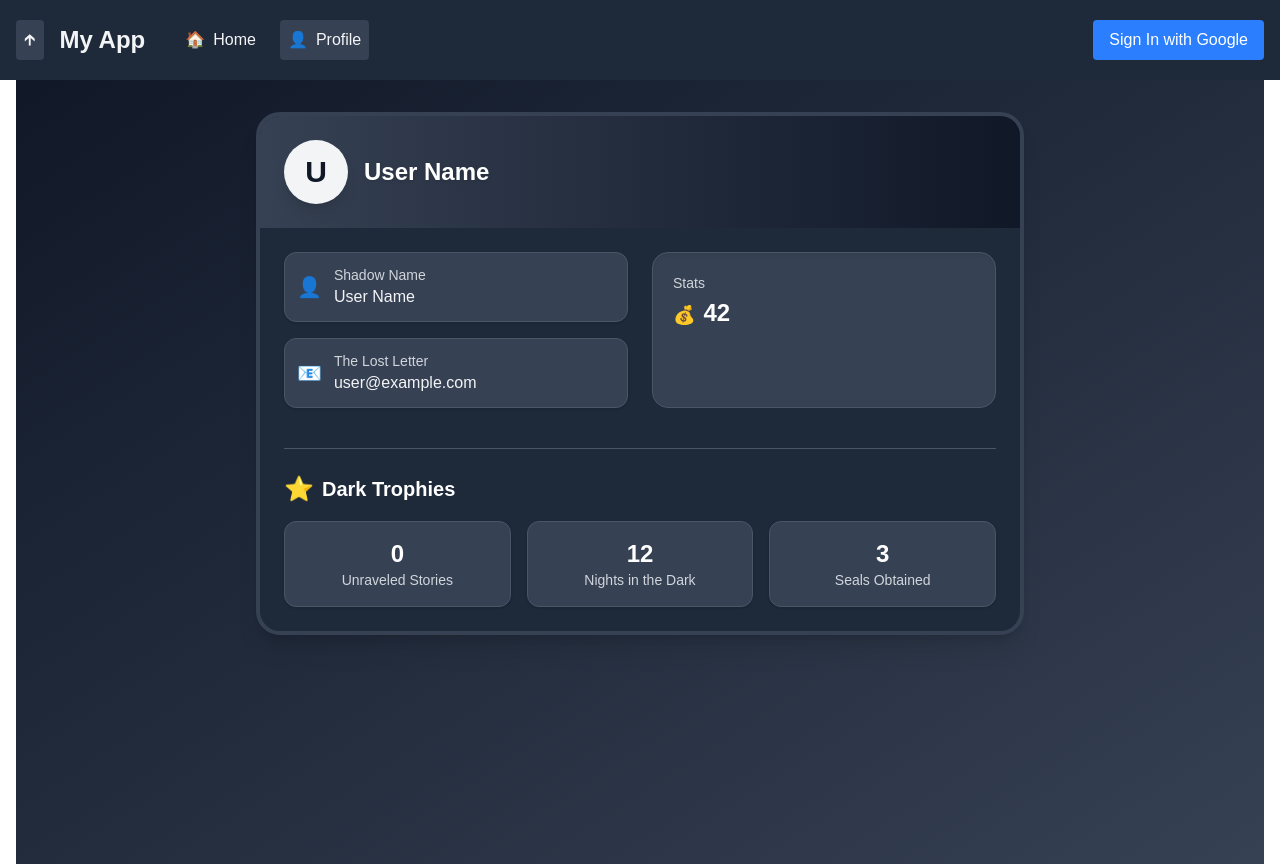
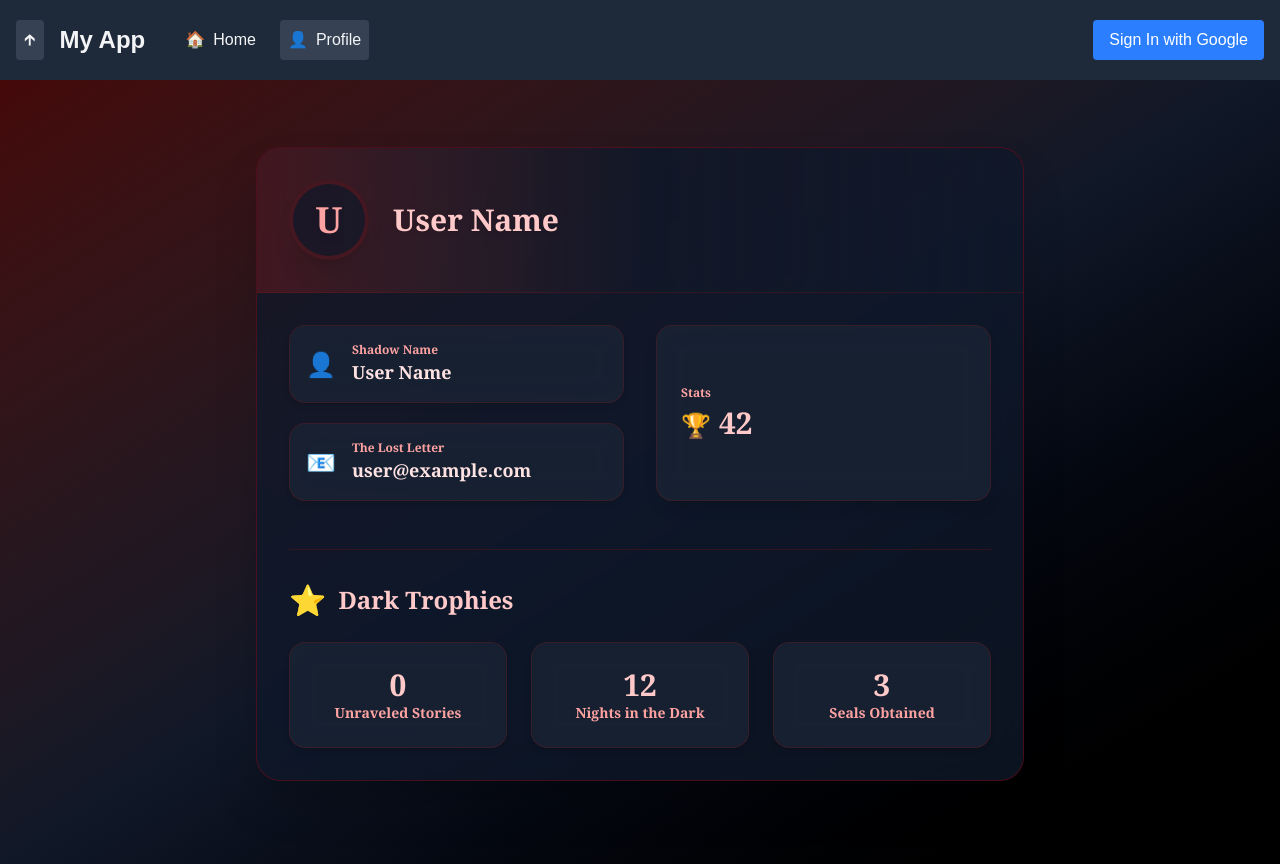
Before and after one commit to EdiFarcas/Hackathon-Fii-Practic-2025, a Next.js app: page /profile in a window 1280 px wide. Built offline with nearby package versions, Linux system fonts and the light colour scheme; no server answers.

Commit message:
Update homepage cu modale

```diff
--- a/src/app/globals.css
+++ b/src/app/globals.css
@@ -25,6 +25,11 @@ body {
   font-family: Arial, Helvetica, sans-serif;
 }
 
+html, body {
+  margin: 0;
+  padding: 0;
+  overflow-x: hidden;
+}
 
 :root {
   --nav-width: 16rem; /* valoare implicită pentru navbar extins */
--- a/src/app/layout.tsx
+++ b/src/app/layout.tsx
@@ -15,7 +15,7 @@ export default function RootLayout({
           <Navbar />
 
           {/* Padding to push content below navbar */}
-          <main className="pt-16 px-4">
+          <main className="pt-16">
             {children}
           </main>
         </Providers>
--- a/src/app/page.tsx
+++ b/src/app/page.tsx
@@ -14,6 +14,14 @@ export default function MurderMysteryGiveaway() {
 
   const closeModal = () => {
     setShowModal(false);
+  };
+
+  const handleCreateLobby = () => {
+    // Your logic for creating a lobby
+  };
+
+  const handleJoinLobby = () => {
+    // Your logic for joining a lobby
   };
 
   return (
@@ -226,17 +234,31 @@ export default function MurderMysteryGiveaway() {
       {/* Modal */}
       {showModal && (
         <div className="fixed inset-0 bg-transparent backdrop-blur-lg z-50 flex items-center justify-center">
-          <div className="bg-gray-900 p-8 rounded-2xl border-2 border-red-700 max-w-lg w-full relative text-white">
+          <div className="bg-gray-900 p-8 rounded-2xl border-2 border-red-700 max-w-lg w-full relative text-white text-center space-y-6">
             <button
               onClick={closeModal}
               className="absolute top-4 right-4 text-red-300 hover:text-white text-xl font-bold"
             >
               ✖
             </button>
-            <h2 className="text-2xl font-bold mb-4 text-red-300">{modalTitle}</h2>
+            <h2 className="text-2xl font-bold text-red-300">{modalTitle}</h2>
             <p className="text-gray-300">
-              This is where the story will begin. Use your imagination to ask yes/no questions and solve the mystery!
+              Choose how you want to play:
             </p>
+            <div className="flex flex-col gap-4">
+              <button
+                onClick={handleCreateLobby}
+                className="bg-red-600 hover:bg-red-500 text-white font-bold py-4 px-6 rounded-xl text-xl transition-all"
+              >
+                🔧 Create Lobby
+              </button>
+              <button
+                onClick={handleJoinLobby}
+                className="bg-blue-600 hover:bg-blue-500 text-white font-bold py-4 px-6 rounded-xl text-xl transition-all"
+              >
+                🔑 Join Lobby
+              </button>
+            </div>
           </div>
         </div>
       )}
--- a/src/app/profile/ProfileClient.tsx
+++ b/src/app/profile/ProfileClient.tsx
@@ -9,55 +9,55 @@ interface User {
 export default function ProfileClient({ user }: { user: User }) {
 
   return (
-    <div className="min-h-screen bg-gradient-to-br from-gray-900 to-gray-700 py-12 px-4 sm:px-6 lg:px-8 text-white">
-      <div className="max-w-3xl mx-auto">
-        <div className="rounded-3xl shadow-xl overflow-hidden bg-gray-800 border-4 border-gray-700">
+    <div className="min-h-screen bg-gradient-to-br from-red-950 via-gray-900 to-black py-12 px-4 sm:px-6 lg:px-8 flex items-center justify-center font-serif text-white">
+      <div className="max-w-3xl w-full mx-auto">
+        <div className="rounded-3xl shadow-2xl overflow-hidden border border-red-800/40 bg-gray-900/80 backdrop-blur-lg backdrop-saturate-150 transition-all duration-300">
           {/* Profile Header */}
-          <div className="bg-gradient-to-r from-gray-700 to-gray-900 p-6 flex items-center space-x-4">
-            <div className="h-16 w-16 bg-gray-100 rounded-full shadow-lg flex items-center justify-center">
-              <span className="text-3xl font-bold text-gray-900">
+          <div className="bg-gradient-to-r from-red-900/40 via-gray-900/60 to-black/0 p-8 flex items-center space-x-6 border-b border-red-900/30">
+            <div className="h-20 w-20 bg-gray-900/70 rounded-full shadow-xl flex items-center justify-center border-4 border-red-900/40 backdrop-blur-md">
+              <span className="text-4xl font-extrabold text-red-300 drop-shadow-lg">
                 {user.name?.[0]?.toUpperCase() || "U"}
               </span>
             </div>
             <div>
-              <h1 className="text-2xl font-bold text-white drop-shadow">{user.name}</h1>
-              {/* <p className="text-gray-400 italic">🌟 Premium Member</p> */}
+              <h1 className="text-3xl font-extrabold text-red-200 drop-shadow">{user.name}</h1>
+              {/* <p className="text-red-400 italic">🌟 Premium Member</p> */}
             </div>
           </div>
 
           {/* Profile Info & Wallet */}
-          <div className="p-6">
-            <div className="grid grid-cols-1 md:grid-cols-2 gap-6">
+          <div className="p-8">
+            <div className="grid grid-cols-1 md:grid-cols-2 gap-8">
               {/* Info Block */}
-              <div className="space-y-4">
+              <div className="space-y-5">
                 {([
                   ["👤", "Shadow Name", user.name],
                   ["📧", "The Lost Letter", user.email],
                 ] as [string, string, string | undefined][]).map(([icon, label, value], index) => (
                   <div
                     key={index}
-                    className="flex items-center space-x-3 p-3 bg-gray-700 border border-gray-600 rounded-xl shadow-sm"
+                    className="flex items-center space-x-4 p-4 bg-gray-800/60 border border-red-900/30 rounded-2xl shadow-md backdrop-blur-md"
                   >
-                    <span className="text-xl">{icon}</span>
+                    <span className="text-2xl">{icon}</span>
                     <div>
-                      <p className="text-sm text-gray-300">{label}</p>
-                      <p className="font-medium text-gray-100">{value || "—"}</p>
+                      <p className="text-xs text-red-300 font-semibold">{label}</p>
+                      <p className="font-semibold text-red-100 text-lg">{value || "—"}</p>
                     </div>
                   </div>
                 ))}
               </div>
 
               {/* Wallet */}
-              <div className="bg-gray-700 border border-gray-600 rounded-2xl p-5 shadow-inner">
+              <div className="bg-gray-800/60 border border-red-900/30 rounded-2xl p-6 shadow-lg backdrop-blur-md flex flex-col justify-center">
                 <div className="flex items-center justify-between">
                   <div>
-                    <p className="text-sm text-gray-300 mb-1">Stats</p>
+                    <p className="text-xs text-red-300 mb-1 font-semibold">Stats</p>
                     <div className="flex items-baseline space-x-2">
-                      <span className="text-lg">💰</span>
-                      <span className="text-2xl font-bold text-white">{user.gamesWon}</span>
+                      <span className="text-2xl">🏆</span>
+                      <span className="text-3xl font-extrabold text-red-200">{user.gamesWon}</span>
                     </div>
                   </div>
-                  {/* <button className="bg-white text-black px-4 py-2 rounded-xl hover:bg-gray-200 transition-all shadow-md font-semibold">
+                  {/* <button className="bg-red-700 text-white px-4 py-2 rounded-xl hover:bg-red-800 transition-all shadow-md font-semibold">
                     Add Coins
                   </button> */}
                 </div>
@@ -65,12 +65,12 @@ export default function ProfileClient({ user }: { user: User }) {
             </div>
 
             {/* Achievements */}
-            <div className="mt-10 pt-6 border-t border-gray-600">
-              <h3 className="text-xl font-bold mb-4 flex items-center text-white">
-                <span className="text-2xl mr-2">⭐</span>
+            <div className="mt-12 pt-8 border-t border-red-900/30">
+              <h3 className="text-2xl font-extrabold mb-6 flex items-center text-red-200">
+                <span className="text-3xl mr-3">⭐</span>
                 Dark Trophies
               </h3>
-              <div className="grid grid-cols-3 gap-4">
+              <div className="grid grid-cols-3 gap-6">
                 {[
                   ["0", "Unraveled Stories"],
                   ["12", "Nights in the Dark"],
@@ -78,10 +78,10 @@ export default function ProfileClient({ user }: { user: User }) {
                 ].map(([value, label], idx) => (
                   <div
                     key={idx}
-                    className="text-center p-4 bg-gray-700 rounded-xl shadow-sm border border-gray-600"
+                    className="text-center p-6 bg-gray-800/60 rounded-2xl shadow-md border border-red-900/30 backdrop-blur-md"
                   >
-                    <div className="text-2xl font-bold text-white">{value}</div>
-                    <div className="text-sm text-gray-300">{label}</div>
+                    <div className="text-3xl font-extrabold text-red-200">{value}</div>
+                    <div className="text-sm text-red-300 font-semibold">{label}</div>
                   </div>
                 ))}
               </div>
```
